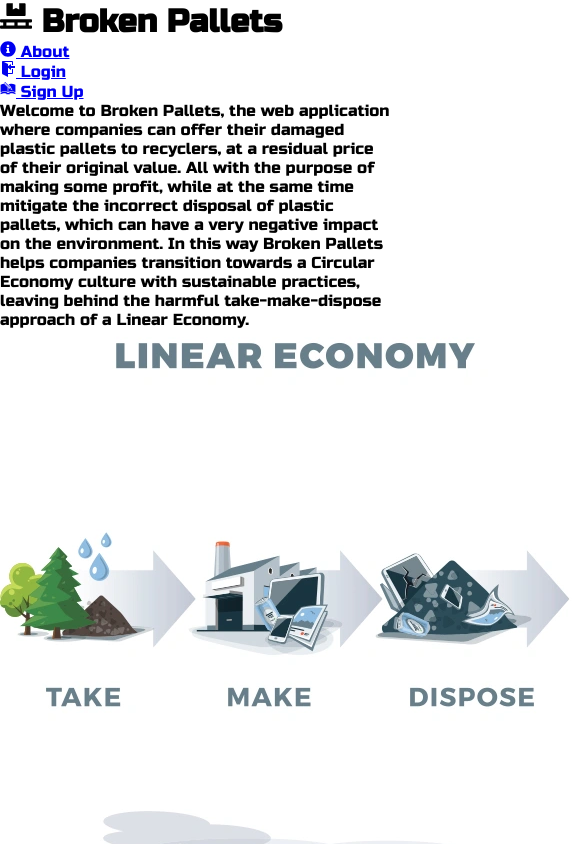
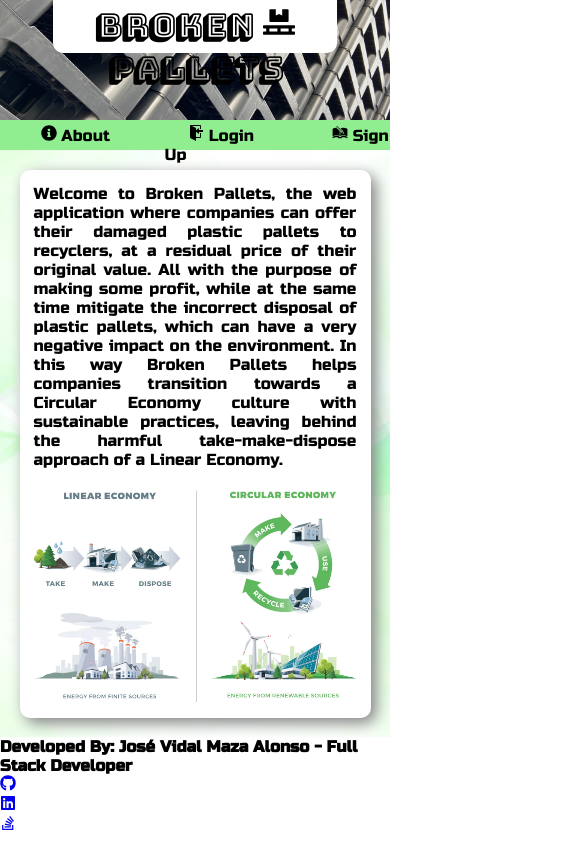
Before and after one commit to josevidmal/jvma-broken-pallets, a React (Create React App) app in the folder client/: page / in a window 390 px wide. Shown: the top 844 px of the page, 585 px wide, since content can reach past the window. Built offline with nearby package versions, Linux system fonts and the light colour scheme; a web font is replaced by a local one.

Commit message:
Adding code to App.css with initial style for header and about section, with a mobile-first approach. Adding images for header and main sections backgrounds. Adding classes to Header/index.js. Adding id attributes to pages/Home.js.

```diff
--- a/client/src/App.css
+++ b/client/src/App.css
@@ -0,0 +1,97 @@
+header {
+    width: 100vw;
+    height: 150px;
+    background-image: url("./assets/images/recycled-plastic-pallets.png");
+    background-position: center;
+    background-size: cover;
+    display: flex;
+    flex-wrap: wrap;
+    justify-content: center;
+}
+
+header h1 {
+    flex-basis: 73%;
+    height: 35%;
+    color: black;
+    text-align: center;
+    background-color: white;
+    border-radius: 0px 0px 10px 10px;
+    font-family: 'Bungee Shade';
+    padding: 5px 0px;
+}
+
+li {
+    list-style: none;
+}
+
+nav {
+    flex-basis: 100%;
+    align-self: flex-end;
+    height: 20%;
+    background-color: lightgreen;
+    padding: 5px 0px;
+}
+
+nav ul {
+    text-align: center;
+}
+
+.home-nav-li {
+    display: inline;
+    margin: 0% 10%;
+    text-align: center;
+}
+
+.seller-nav-li {
+    display: inline;
+    margin: 0% 3%;
+    text-align: center;
+}
+
+.recycler-nav-li {
+    display: inline;
+    margin: 0% 3%;
+    text-align: center;
+}
+
+.links {
+    text-decoration: none;
+    color: black;
+}
+
+.links:visited, .links:active {
+    color: none;
+}
+
+.links:hover {
+    color: rgb(40, 40, 255);
+}
+
+.main-container {
+    background-image: url("./assets/images/light-green-background.webp");
+    background-position: center;
+    background-size: cover;
+    padding: 5% 5%;
+}
+
+#about-section {
+    display: flex;
+    flex-wrap: wrap;
+    justify-content: center;
+    align-content: space-between;
+    background-color: white;
+    padding: 4% 4%;
+    border-radius: 10px;
+    box-shadow: 5px 5px 15px gray;
+}
+
+#home-image {
+    width: 100%;
+    align-self: flex-end;
+    margin-top: 10px;
+}
+
+#about-section p {
+    text-align: justify;
+    margin-bottom: 10px;
+}
--- a/client/src/App.js
+++ b/client/src/App.js
@@ -1,4 +1,5 @@
 import React from 'react';
+import './App.css';
 import {
   ApolloClient,
   InMemoryCache,
@@ -43,6 +44,7 @@ function App() {
     <ApolloProvider client={client}>
       <Router>
         <Header />
+        <main className="main-container">
           <Routes>
             <Route
               path="/"
@@ -77,6 +79,7 @@ function App() {
               element={<MyPurchasesList />}
             />
           </Routes>
+        </main>
         <Footer />
       </Router>
     </ApolloProvider>
--- a/client/src/components/Header/index.js
+++ b/client/src/components/Header/index.js
@@ -12,31 +12,31 @@ const Header = () => {
 
     return (
         <header>
-            <h1><FaPallet /> Broken Pallets</h1>
+            <h1>Broken <FaPallet /> Pallets</h1>
             {Auth.loggedIn() ? (
                 <nav>
                     {Auth.getProfile().data.userType === 'Seller' ? (
                         <ul>
-                            <li><Link to="/me/myOffers"><GiFiles /> My Offers</Link></li>
-                            <li><Link to="/createOffer"><RiFileEditFill /> Create Offer</Link></li>
-                            <li><Link to="/me"><BsFilePersonFill /> Profile</Link></li>
-                            <li><Link onClick={Auth.logout} to="/"><RiLogoutBoxRFill /> Logout</Link></li>
+                            <li className="seller-nav-li"><Link className="links" to="/me/myOffers"><GiFiles /> My Offers</Link></li>
+                            <li className="seller-nav-li"><Link className="links" to="/createOffer"><RiFileEditFill /> Create Offer</Link></li>
+                            <li className="seller-nav-li"><Link className="links" to="/me"><BsFilePersonFill /> Profile</Link></li>
+                            <li className="seller-nav-li"><Link className="links" onClick={Auth.logout} to="/"><RiLogoutBoxRFill /> Logout</Link></li>
                         </ul>
                     ) : (
                         <ul>
-                            <li><Link to="/allOffers"><MdLocalOffer />All Offers</Link></li>
-                            <li><Link to="/me/myPurchases"><FaTruck />My Purchases</Link></li>
-                            <li><Link to="/me"><BsFilePersonFill /> Profile</Link></li>
-                            <li><Link onClick={Auth.logout} to="/"><RiLogoutBoxRFill /> Logout</Link></li>
+                            <li className="recycler-nav-li"><Link className="links" to="/allOffers"><MdLocalOffer />All Offers</Link></li>
+                            <li className="recycler-nav-li"><Link className="links" to="/me/myPurchases"><FaTruck />My Purchases</Link></li>
+                            <li className="recycler-nav-li"><Link className="links" to="/me"><BsFilePersonFill /> Profile</Link></li>
+                            <li className="recycler-nav-li"><Link className="links" onClick={Auth.logout} to="/"><RiLogoutBoxRFill /> Logout</Link></li>
                         </ul>
                     )}
                 </nav>
             ) : (
                 <nav>
                     <ul>
-                        <li><Link to="/"><FaInfoCircle /> About</Link></li>
-                        <li><Link to="/login"><GoSignIn /> Login</Link></li>
-                        <li><Link to="/signup"><GiArchiveRegister /> Sign Up</Link></li>
+                        <li className="home-nav-li"><Link className="links" to="/"><FaInfoCircle /> About</Link></li>
+                        <li className="home-nav-li"><Link className="links" to="/login"><GoSignIn /> Login</Link></li>
+                        <li className="home-nav-li"><Link className="links" to="/signup"><GiArchiveRegister /> Sign Up</Link></li>
                     </ul>
                 </nav>
             )}
--- a/client/src/pages/Home.js
+++ b/client/src/pages/Home.js
@@ -3,7 +3,7 @@ import CircularEconomy from '../assets/images/circular-economy.webp'
 
 const Home = () => {
     return (
-        <section>
+        <section id="about-section">
             <p>
                 Welcome to Broken Pallets, the web application where companies can offer their damaged
                 plastic pallets to recyclers, at a residual price of their original value. All with the
@@ -13,7 +13,7 @@ const Home = () => {
                 sustainable practices, leaving behind the harmful take-make-dispose approach of a
                 Linear Economy.
             </p>
-            <img src={CircularEconomy} alt="circular-economy"/>
+            <img id="home-image" src={CircularEconomy} alt="circular-economy"/>
         </section>
     );
 };
```
Also changed, not shown: client/src/assets/images/light-green-background.webp (added), client/src/assets/images/recycled-plastic-pallets.png (added). Lines whose indentation alone changed are shown as unchanged.
